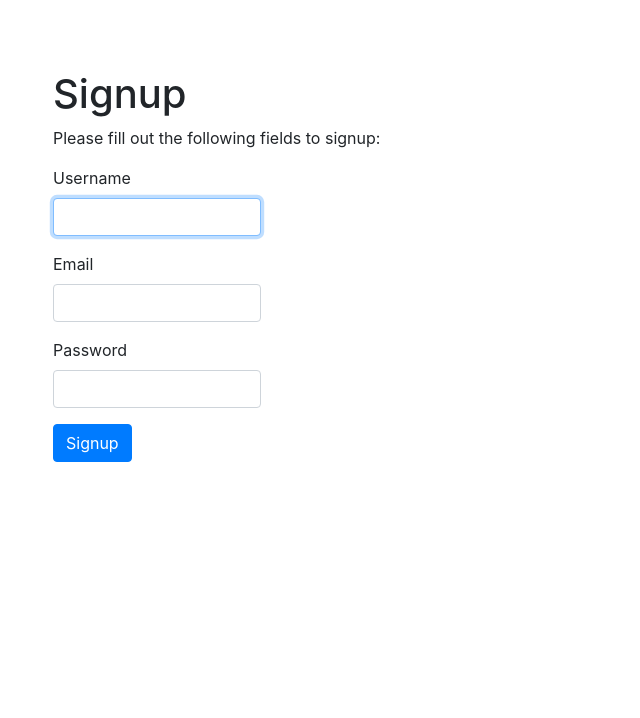
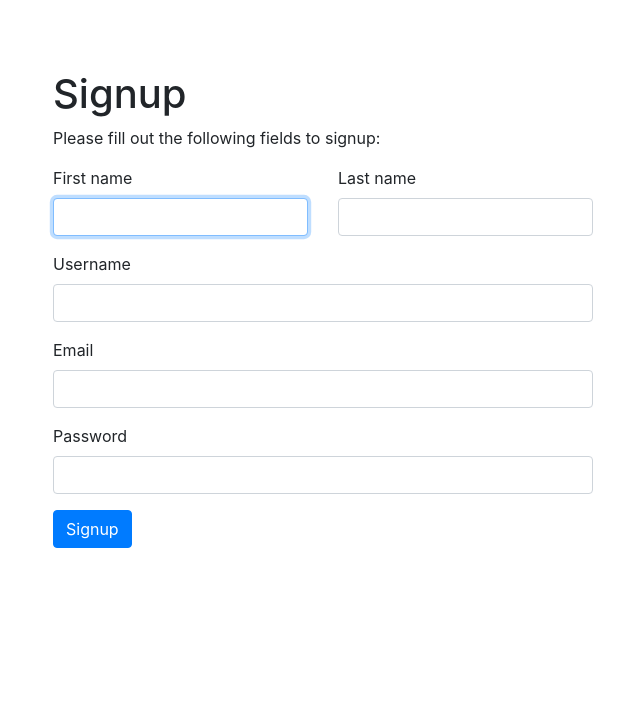
Before and after one commit to njugunadesmond/ecommerce, a PHP site: template frontend/views/site/signup.php in a window 1280 px wide. Shown: the top 718 px of the page, without its empty margins (317-957 px from the left). Run offline with PHP 8.4, Linux system fonts and the light colour scheme; the template is opened without the code that fills it: most values are stand-ins (such as "Sample title", 1, 10 or a date in 2020); form fields are guessed from the names that the template uses; data that the repository does not hold is empty; some libraries are stand-ins or nearby versions.

Commit message:
add first_name and last_name columns to user table

```diff
--- a/common/models/User.php
+++ b/common/models/User.php
@@ -12,6 +12,8 @@ use yii\web\IdentityInterface;
  * User model
  *
  * @property integer $id
+ * @property string $first_name
+ * @property string $last_name
  * @property string $username
  * @property string $password_hash
  * @property string $password_reset_token
--- a/frontend/views/site/signup.php
+++ b/frontend/views/site/signup.php
@@ -18,9 +18,15 @@ $this->params['breadcrumbs'][] = $this->title;
 
             <p>Please fill out the following fields to signup:</p>
 
-    <div class="row">
-        <div class="col-lg-5">
             <?php $form = ActiveForm::begin(['id' => 'form-signup']); ?>
+                <div class="row">
+                    <div class="col-md-6">
+                        <?= $form->field($model, 'first_name')->textInput(['autofocus' => true]) ?>
+                    </div>
+                    <div class="col-md-6">
+                        <?= $form->field($model, 'last_name')->textInput(['autofocus' => true]) ?>
+                    </div>
+                </div>
 
                 <?= $form->field($model, 'username')->textInput(['autofocus' => true]) ?>
 
```
Also changed, not shown: frontend/models/SignupForm.php (+8 -0 lines).
